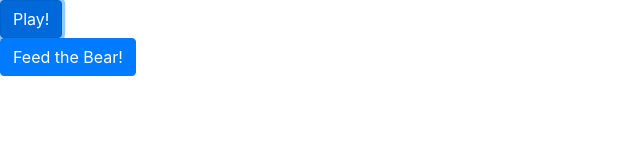
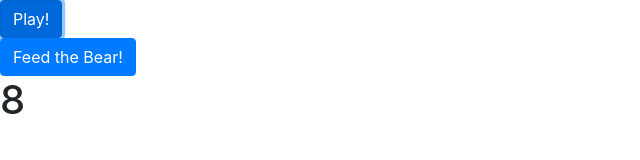
Before and after one commit to JohnNilsOlson/hungry-bear, a website with bundled scripts: page src/index.html in a window 1280 px wide. Both pictures are taken after a click on the button "Play!". Shown: the full height of the page, 0-640 px from the left. Built offline with nearby package versions, Linux system fonts and the light colour scheme.

Commit message:
add did you get eaten condition
Co-Authored-By: Megan Hepner <megan.hepner@gmail.com>

```diff
--- a/src/hungrybear.js
+++ b/src/hungrybear.js
@@ -13,9 +13,9 @@ export class HungryBear {
 
   didYouGetEaten() {
     if (this.foodLevel > 0) {
-      return false;
+      return this.eaten = false;
     } else {
-      return true;
+      return this.eaten = true;
     }
   }
 
--- a/src/index.html
+++ b/src/index.html
@@ -6,7 +6,7 @@
   </head>
   <body>
     <div>
-      <button type="submit" class="btn btn-primary" id="start">Play!</button>
+      <button type="button" class="btn btn-primary" id="start">Play!</button>
     </div>
     <div>
       <button type="button" class="btn btn-primary" id="feed">Feed the Bear!</button>
--- a/src/index.js
+++ b/src/index.js
@@ -4,20 +4,30 @@ import './styles.css';
 import $ from "jquery";
 import { HungryBear } from './../src/hungrybear.js';
 
+
+
 $(document).ready(function() {
 
   let fuzzy;
 
-  $("#start").submit(function(event) {
-    event.preventDefault();
-    let fuzzy = new HungryBear;
+  $("button#start").click(function() {
+    fuzzy = new HungryBear;
     fuzzy.setHunger();
+
+    setInterval(function(){
     $("#hunger-level").text(fuzzy.foodLevel);
+    }, 1000);
+
+    setInterval(function() {
+      if (fuzzy.eaten === true) {
+        $("#hunger-level").text("You've been eaten by the bear!");
+      };
+      console.log(fuzzy.eaten);
+      fuzzy.didYouGetEaten();
+    }, 1000);
   });
 
-  $("#feed").click(function() {
+  $("button#feed").click(function() {
     fuzzy.feed();
   });
-
-
 });
```
